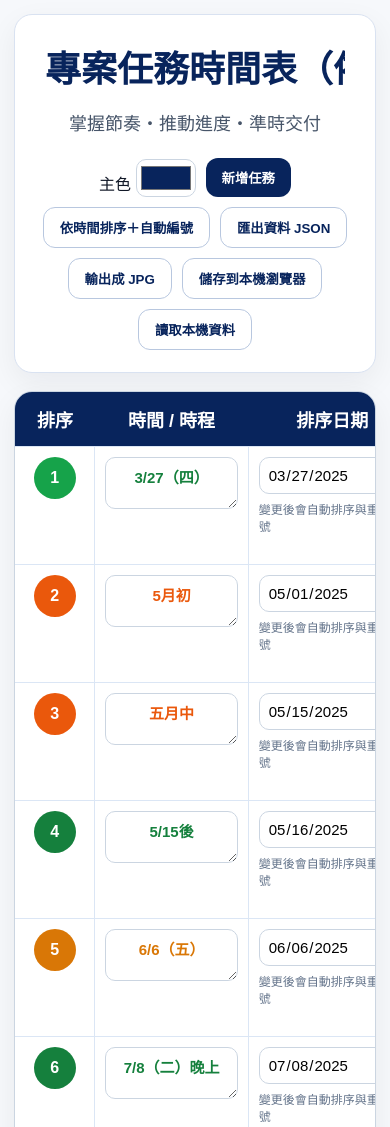
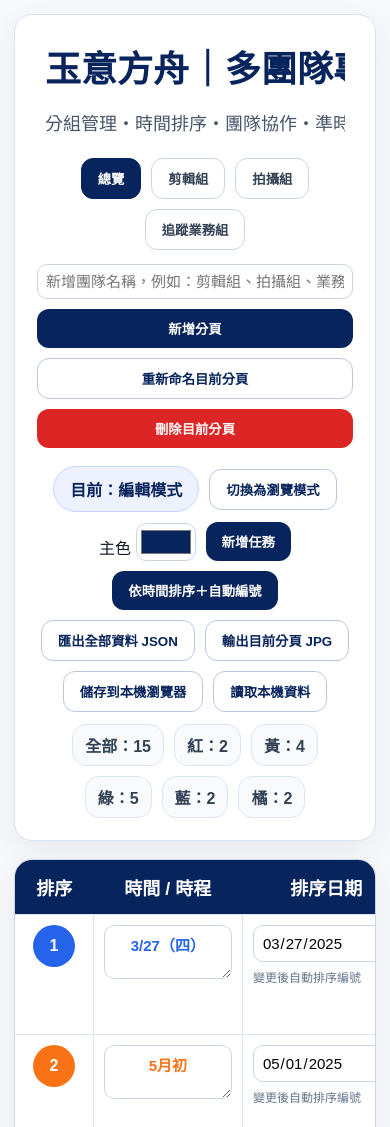
Before and after one commit to Stark910/UEARKWORK1, a plain HTML site: page index.html in a window 390 px wide. Shown: the top 1127 px of the page. Drawn offline with nearby package versions, Linux system fonts and the light colour scheme.

Commit message:
Add files via upload

```diff
--- a/index.html
+++ b/index.html
@@ -3,7 +3,7 @@
 <head>
   <meta charset="UTF-8" />
   <meta name="viewport" content="width=device-width, initial-scale=1.0" />
-  <title>專案任務時間表</title>
+  <title>玉意方舟｜多團隊專案任務時間表</title>
   <script src="https://cdn.jsdelivr.net/npm/html2canvas@1.4.1/dist/html2canvas.min.js"></script>
   <style>
     :root { --main:#08245c; }
@@ -11,40 +11,82 @@
     .wrap { max-width:1680px; margin:0 auto; padding:28px; }
     .panel { background:#fff; border:1px solid #d9e2f1; border-radius:18px; padding:22px; box-shadow:0 10px 30px rgba(15,23,42,.06); margin-bottom:18px; }
     .subtitle { text-align:center; color:#475569; margin-top:8px; font-size:18px; }
-    .toolbar { display:flex; flex-wrap:wrap; gap:10px; justify-content:center; margin-top:18px; align-items:center; }
+    .toolbar,.tabs { display:flex; flex-wrap:wrap; gap:10px; justify-content:center; margin-top:18px; align-items:center; }
     button { border:0; background:var(--main); color:#fff; padding:10px 16px; border-radius:12px; font-weight:700; cursor:pointer; }
     button.secondary { background:#fff; color:var(--main); border:1px solid #b8c7df; }
+    button.danger { background:#dc2626; }
+    button.tab { background:#fff; color:#334155; border:1px solid #cbd5e1; }
+    button.tab.active { background:var(--main); color:#fff; border-color:var(--main); }
     input, textarea, select { font-family:inherit; font-size:15px; border:1px solid #cbd5e1; border-radius:10px; padding:8px; width:100%; box-sizing:border-box; background:white; }
     textarea { min-height:48px; resize:vertical; }
     .table-wrap { overflow-x:auto; background:#fff; border:1px solid #cbd5e1; border-radius:18px; box-shadow:0 10px 30px rgba(15,23,42,.06); }
-    table { width:100%; min-width:1500px; border-collapse:collapse; }
+    table { width:100%; min-width:1380px; border-collapse:collapse; }
     th { background:var(--main); color:white; padding:14px 10px; font-size:18px; white-space:nowrap; }
     td { border-top:1px solid #dbe6f5; border-right:1px solid #dbe6f5; padding:10px; vertical-align:top; }
     td:last-child, th:last-child { border-right:0; }
     .num { width:42px; height:42px; border-radius:50%; color:white; display:flex; align-items:center; justify-content:center; font-weight:900; margin:auto; }
     .status { font-weight:800; text-align:center; }
     .mini { font-size:12px; color:#64748b; margin-top:6px; }
-    .color-grid { display:grid; grid-template-columns:1fr 1fr; gap:7px; }
-    .color-chip { display:flex; align-items:center; gap:5px; font-size:12px; color:#475569; }
-    .color-chip input { width:34px; height:28px; padding:1px; border-radius:7px; }
-    .export-hide { transition:.1s; }
-    @media(max-width:900px){ .wrap{padding:14px} }
+    .color-select { font-weight:800; text-align:center; }
+    .team-tools { display:grid; grid-template-columns:1fr 1fr auto auto; gap:10px; align-items:center; margin-top:14px; }
+    .stats { display:flex; flex-wrap:wrap; gap:10px; justify-content:center; margin-top:12px; }
+    .stat { background:#f8fafc; border:1px solid #dbe6f5; border-radius:14px; padding:8px 12px; font-weight:800; color:#334155; }
+
+    body.view-mode .edit-only { display:none !important; }
+    body.view-mode input,
+    body.view-mode textarea,
+    body.view-mode select {
+      border-color: transparent !important;
+      background: transparent !important;
+      pointer-events: none;
+      resize: none;
+      box-shadow: none !important;
+    }
+    body.view-mode .table-wrap { box-shadow:0 10px 30px rgba(15,23,42,.08); }
+    body.view-mode .panel { box-shadow:0 10px 30px rgba(15,23,42,.08); }
+    body.view-mode textarea { overflow:hidden; }
+    .mode-badge {
+      display:inline-flex;
+      align-items:center;
+      justify-content:center;
+      padding:10px 16px;
+      border-radius:999px;
+      font-weight:900;
+      background:#eef2ff;
+      color:var(--main);
+      border:1px solid #c7d2fe;
+    }
+    @media(max-width:900px){ .wrap{padding:14px}.team-tools{grid-template-columns:1fr} }
+
   </style>
 </head>
 <body>
 <div class="wrap" id="captureArea">
   <div class="panel">
-    <input id="title" value="專案任務時間表（依時間順序排序）" style="font-size:36px;font-weight:900;text-align:center;color:var(--main);border:0;">
-    <input id="subtitle" value="掌握節奏・推動進度・準時交付" class="subtitle" style="border:0;">
-    <div class="toolbar export-hide">
-      <label>主色 <input type="color" id="themeColor" value="#08245c" style="width:60px;height:38px;padding:2px;"></label>
-      <button onclick="addRow()">新增任務</button>
-      <button onclick="sortRows()" class="secondary">依時間排序＋自動編號</button>
-      <button onclick="exportJSON()" class="secondary">匯出資料 JSON</button>
-      <button onclick="exportJPG()" class="secondary">輸出成 JPG</button>
-      <button onclick="saveLocal()" class="secondary">儲存到本機瀏覽器</button>
-      <button onclick="loadLocal()" class="secondary">讀取本機資料</button>
+    <input id="title" value="玉意方舟｜多團隊專案任務時間表" style="font-size:36px;font-weight:900;text-align:center;color:var(--main);border:0;">
+    <input id="subtitle" value="分組管理・時間排序・團隊協作・準時交付" class="subtitle" style="border:0;">
+
+    <div class="tabs" id="teamTabs"></div>
+
+    <div class="team-tools edit-only">
+      <input id="newTeamName" placeholder="新增團隊名稱，例如：剪輯組、拍攝組、業務組">
+      <button onclick="addTeam()">新增分頁</button>
+      <button onclick="renameTeam()" class="secondary">重新命名目前分頁</button>
+      <button onclick="deleteTeam()" class="danger">刪除目前分頁</button>
     </div>
+
+    <div class="toolbar">
+      <span id="modeBadge" class="mode-badge">目前：編輯模式</span>
+      <button onclick="toggleMode()" class="secondary" id="modeToggle">切換為瀏覽模式</button>
+      <label class="edit-only">主色 <input type="color" id="themeColor" value="#08245c" style="width:60px;height:38px;padding:2px;"></label>
+      <button onclick="addRow()" class="edit-only">新增任務</button>
+      <button onclick="sortRows()" class="edit-only">依時間排序＋自動編號</button>
+      <button onclick="exportJSON()" class="secondary edit-only">匯出全部資料 JSON</button>
+      <button onclick="exportJPG()" class="secondary">輸出目前分頁 JPG</button>
+      <button onclick="saveLocal()" class="secondary edit-only">儲存到本機瀏覽器</button>
+      <button onclick="loadLocal()" class="secondary edit-only">讀取本機資料</button>
+    </div>
+    <div class="stats" id="stats"></div>
   </div>
 
   <div class="table-wrap">
@@ -58,111 +100,160 @@
           <th style="width:130px;">狀態</th>
           <th style="width:300px;">重點備註 / 說明</th>
           <th style="width:220px;">追蹤提醒</th>
-          <th style="width:190px;">每格顏色設定</th>
-          <th style="width:90px;" class="export-hide">操作</th>
+          <th style="width:120px;">顏色</th>
+          <th style="width:90px;" class="edit-only export-hide">操作</th>
         </tr>
       </thead>
       <tbody id="tbody"></tbody>
     </table>
   </div>
 
-  <div class="panel" id="customNotesPanel">
-    <h2 style="margin:0 0 10px;color:var(--main);font-size:24px;">整體備註</h2>
-    <textarea id="customNotes" placeholder="可自行輸入整體備註、今日重點、收款提醒、會議紀錄、待追蹤事項……" style="min-height:150px;line-height:1.8;font-size:16px;"></textarea>
+  <div class="panel">
+    <h2 id="notesTitle" style="margin:0 0 10px;color:var(--main);font-size:24px;">整體備註</h2>
+    <textarea id="customNotes" oninput="updateNotes(this.value)" placeholder="可自行輸入此團隊的整體備註、今日重點、收款提醒、會議紀錄、待追蹤事項……" style="min-height:150px;line-height:1.8;font-size:16px;"></textarea>
   </div>
 </div>
 
 <script>
-let rows = [
- {date:"3/27（四）", sortDate:"2025-03-27", project:"ESG課程拍攝剪輯", detail:"優先剪出第一支", status:"進行中", note:"已拍攝，剪輯中；優先完成第一支影片", follow:"提醒剪輯人員", rowColor:"#16a34a", dateColor:"#15803d", projectColor:"#111827", detailColor:"#1d4ed8", statusColor:"#16a34a", noteColor:"#111827", followColor:"#15803d"},
- {date:"5月初", sortDate:"2025-05-01", project:"黃金澄個人IP短影片打造", detail:"提供腳本與拍攝方向企劃，協助提醒剪輯人員", status:"規劃中", note:"5月初提供企劃內容", follow:"提醒剪輯人員", rowColor:"#ea580c", dateColor:"#ea580c", projectColor:"#111827", detailColor:"#1d4ed8", statusColor:"#ea580c", noteColor:"#111827", followColor:"#ea580c"},
- {date:"五月中", sortDate:"2025-05-15", project:"黃金澄個人IP短影片拍攝", detail:"依企劃內容執行拍攝", status:"規劃中", note:"5月中進行拍攝", follow:"提醒剪輯人員", rowColor:"#ea580c", dateColor:"#ea580c", projectColor:"#111827", detailColor:"#1d4ed8", statusColor:"#ea580c", noteColor:"#111827", followColor:"#ea580c"},
- {date:"5/15後", sortDate:"2025-05-16", project:"鍍膜產品影片拍攝", detail:"產品狀況延期", status:"延期中", note:"依產品狀況調整拍攝時間", follow:"持續追蹤產品狀況", rowColor:"#15803d", dateColor:"#15803d", projectColor:"#111827", detailColor:"#1d4ed8", statusColor:"#15803d", noteColor:"#111827", followColor:"#15803d"},
- {date:"6/6（五）", sortDate:"2025-06-06", project:"產品記者發表會", detail:"待定", status:"待定", note:"時間待確認", follow:"持續追蹤", rowColor:"#d97706", dateColor:"#d97706", projectColor:"#111827", detailColor:"#1d4ed8", statusColor:"#d97706", noteColor:"#111827", followColor:"#d97706"},
- {date:"7/8（二）晚上", sortDate:"2025-07-08", project:"大直典華 / 北投社就職典禮拍攝", detail:"一樣出錄影", status:"已排程", note:"包含錄影作業", follow:"行程前再次確認", rowColor:"#15803d", dateColor:"#15803d", projectColor:"#111827", detailColor:"#1d4ed8", statusColor:"#15803d", noteColor:"#111827", followColor:"#15803d"},
- {date:"8/24（日）台中", sortDate:"2025-08-24", project:"蘋果地圖大師形象照", detail:"台中場", status:"已排程", note:"台中場", follow:"行程前再次確認", rowColor:"#7e22ce", dateColor:"#7e22ce", projectColor:"#111827", detailColor:"#1d4ed8", statusColor:"#15803d", noteColor:"#111827", followColor:"#15803d"},
- {date:"8/26（二）台北", sortDate:"2025-08-26", project:"蘋果地圖大師形象照", detail:"台北場", status:"已排程", note:"台北場", follow:"行程前再次確認", rowColor:"#7e22ce", dateColor:"#7e22ce", projectColor:"#111827", detailColor:"#1d4ed8", statusColor:"#15803d", noteColor:"#111827", followColor:"#15803d"},
- {date:"12/1（一）台中", sortDate:"2025-12-01", project:"蘋果地圖大師形象照", detail:"台中場", status:"已排程", note:"台中場", follow:"行程前再次確認", rowColor:"#7e22ce", dateColor:"#7e22ce", projectColor:"#111827", detailColor:"#1d4ed8", statusColor:"#15803d", noteColor:"#111827", followColor:"#15803d"},
- {date:"12/4（四）台北", sortDate:"2025-12-04", project:"蘋果地圖大師形象照", detail:"台北場", status:"已排程", note:"台北場", follow:"行程前再次確認", rowColor:"#7e22ce", dateColor:"#7e22ce", projectColor:"#111827", detailColor:"#1d4ed8", statusColor:"#15803d", noteColor:"#111827", followColor:"#15803d"},
- {date:"彈性 / 待確認", sortDate:"2025-12-31", project:"淡江短片剪輯 / 小鳳姐25週年拍攝", detail:"待定", status:"待定", note:"討論中，時間待確認", follow:"持續追蹤", rowColor:"#1d4ed8", dateColor:"#1d4ed8", projectColor:"#111827", detailColor:"#1d4ed8", statusColor:"#1d4ed8", noteColor:"#111827", followColor:"#1d4ed8"},
- {date:"待 CP 確認", sortDate:"2025-12-31", project:"Dreamer 開箱房屋影片拍攝", detail:"待 CP 確認要拍攝的作品", status:"待確認", note:"等待 CP 提供拍攝作品，再安排拍攝時間", follow:"追蹤 CP 確認", rowColor:"#1d4ed8", dateColor:"#1d4ed8", projectColor:"#111827", detailColor:"#1d4ed8", statusColor:"#1d4ed8", noteColor:"#111827", followColor:"#1d4ed8"},
- {date:"時間彈性安排", sortDate:"2025-12-31", project:"Osca 女兒全家福拍攝追蹤", detail:"持續追蹤安排拍攝", status:"追蹤中", note:"持續追蹤安排拍攝", follow:"持續追蹤", rowColor:"#1d4ed8", dateColor:"#1d4ed8", projectColor:"#111827", detailColor:"#1d4ed8", statusColor:"#1d4ed8", noteColor:"#111827", followColor:"#1d4ed8"},
- {date:"待剪輯完成", sortDate:"2025-12-31", project:"蘇總剪輯共需出 4 支", detail:"詳細規格參考討論內容", status:"進行中", note:"共需出 4 支影片，依討論內容執行", follow:"提醒剪輯人員", rowColor:"#1d4ed8", dateColor:"#1d4ed8", projectColor:"#111827", detailColor:"#1d4ed8", statusColor:"#1d4ed8", noteColor:"#111827", followColor:"#1d4ed8"},
- {date:"長期追蹤中", sortDate:"2025-12-31", project:"崔小姐", detail:"結尾調整，記得追蹤 / 依舊沒回覆", status:"追蹤中", note:"持續追蹤，等待回覆", follow:"持續追蹤", rowColor:"#dc2626", dateColor:"#dc2626", projectColor:"#111827", detailColor:"#1d4ed8", statusColor:"#dc2626", noteColor:"#111827", followColor:"#dc2626"}
+const palette = {
+  "藍":"#2563eb",
+  "紅":"#dc2626",
+  "綠":"#16a34a",
+  "黃":"#eab308",
+  "橘":"#f97316"
+};
+
+const statusOptions = ["進行中","規劃中","延期中","待定","已排程","待確認","追蹤中","已完成"];
+
+function baseRows(){
+ return [
+  {date:"3/27（四）", sortDate:"2025-03-27", project:"ESG課程拍攝剪輯", detail:"優先剪出第一支", status:"進行中", note:"已拍攝，剪輯中；優先完成第一支影片", follow:"提醒剪輯人員", color:"#2563eb"},
+  {date:"5月初", sortDate:"2025-05-01", project:"黃金澄個人IP短影片打造", detail:"提供腳本與拍攝方向企劃，協助提醒剪輯人員", status:"規劃中", note:"5月初提供企劃內容", follow:"提醒剪輯人員", color:"#f97316"},
+  {date:"五月中", sortDate:"2025-05-15", project:"黃金澄個人IP短影片拍攝", detail:"依企劃內容執行拍攝", status:"規劃中", note:"5月中進行拍攝", follow:"提醒剪輯人員", color:"#f97316"},
+  {date:"5/15後", sortDate:"2025-05-16", project:"鍍膜產品影片拍攝", detail:"產品狀況延期", status:"延期中", note:"依產品狀況調整拍攝時間", follow:"持續追蹤產品狀況", color:"#eab308"},
+  {date:"6/6（五）", sortDate:"2025-06-06", project:"產品記者發表會", detail:"待定", status:"待定", note:"時間待確認", follow:"持續追蹤", color:"#eab308"},
+  {date:"7/8（二）晚上", sortDate:"2025-07-08", project:"大直典華 / 北投社就職典禮拍攝", detail:"一樣出錄影", status:"已排程", note:"包含錄影作業", follow:"行程前再次確認", color:"#16a34a"},
+  {date:"8/24（日）台中", sortDate:"2025-08-24", project:"蘋果地圖大師形象照", detail:"台中場", status:"已排程", note:"台中場", follow:"行程前再次確認", color:"#16a34a"},
+  {date:"8/26（二）台北", sortDate:"2025-08-26", project:"蘋果地圖大師形象照", detail:"台北場", status:"已排程", note:"台北場", follow:"行程前再次確認", color:"#16a34a"},
+  {date:"12/1（一）台中", sortDate:"2025-12-01", project:"蘋果地圖大師形象照", detail:"台中場", status:"已排程", note:"台中場", follow:"行程前再次確認", color:"#16a34a"},
+  {date:"12/4（四）台北", sortDate:"2025-12-04", project:"蘋果地圖大師形象照", detail:"台北場", status:"已排程", note:"台北場", follow:"行程前再次確認", color:"#16a34a"},
+  {date:"彈性 / 待確認", sortDate:"2025-12-31", project:"淡江短片剪輯 / 小鳳姐25週年拍攝", detail:"待定", status:"待定", note:"討論中，時間待確認", follow:"持續追蹤", color:"#eab308"},
+  {date:"待 CP 確認", sortDate:"2025-12-31", project:"Dreamer 開箱房屋影片拍攝", detail:"待 CP 確認要拍攝的作品", status:"待確認", note:"等待 CP 提供拍攝作品，再安排拍攝時間", follow:"追蹤 CP 確認", color:"#eab308"},
+  {date:"時間彈性安排", sortDate:"2025-12-31", project:"Osca 女兒全家福拍攝追蹤", detail:"持續追蹤安排拍攝", status:"追蹤中", note:"持續追蹤安排拍攝", follow:"持續追蹤", color:"#dc2626"},
+  {date:"待剪輯完成", sortDate:"2025-12-31", project:"蘇總剪輯共需出 4 支", detail:"詳細規格參考討論內容", status:"進行中", note:"共需出 4 支影片，依討論內容執行", follow:"提醒剪輯人員", color:"#2563eb"},
+  {date:"長期追蹤中", sortDate:"2025-12-31", project:"崔小姐", detail:"結尾調整，記得追蹤 / 依舊沒回覆", status:"追蹤中", note:"持續追蹤，等待回覆", follow:"持續追蹤", color:"#dc2626"}
+ ];
+}
+
+let teams = [
+  { name:"總覽", notes:"", rows:baseRows() },
+  { name:"剪輯組", notes:"剪輯任務優先看 ESG、蘇總4支、黃金澄IP。", rows:baseRows().filter(r => r.project.includes("剪輯") || r.project.includes("ESG") || r.project.includes("蘇總") || r.project.includes("黃金澄")) },
+  { name:"拍攝組", notes:"拍攝組請優先確認已排程活動與場地資訊。", rows:baseRows().filter(r => r.project.includes("拍攝") || r.project.includes("形象照") || r.project.includes("典禮") || r.project.includes("發表會")) },
+  { name:"追蹤業務組", notes:"重點追蹤外部回覆、待確認、延期與卡關案件。", rows:baseRows().filter(r => r.status.includes("待") || r.status.includes("追蹤") || r.status.includes("延期")) }
 ];
 
-const statuses = ["進行中","規劃中","延期中","待定","已排程","待確認","追蹤中","已完成"];
+let activeTeam = 0;
+let isEditMode = true;
 
-function ensureColors(r){
-  r.rowColor = r.rowColor || r.color || "#1d4ed8";
-  r.dateColor = r.dateColor || r.rowColor;
-  r.projectColor = r.projectColor || "#111827";
-  r.detailColor = r.detailColor || "#1d4ed8";
-  r.statusColor = r.statusColor || r.rowColor;
-  r.noteColor = r.noteColor || "#111827";
-  r.followColor = r.followColor || r.rowColor;
-  return r;
+function current(){ return teams[activeTeam]; }
+
+function toggleMode(){
+  isEditMode = !isEditMode;
+  document.body.classList.toggle("view-mode", !isEditMode);
+  document.getElementById("modeBadge").textContent = isEditMode ? "目前：編輯模式" : "目前：瀏覽模式";
+  document.getElementById("modeToggle").textContent = isEditMode ? "切換為瀏覽模式" : "切換為編輯模式";
+  autoResizeTextareas();
+}
+
+function autoResizeTextareas(){
+  document.querySelectorAll("textarea").forEach(t => {
+    t.style.height = "auto";
+    t.style.height = (t.scrollHeight + 4) + "px";
+  });
+}
+
+function renderTabs(){
+  const box = document.getElementById("teamTabs");
+  box.innerHTML = "";
+  teams.forEach((t,i)=>{
+    const btn = document.createElement("button");
+    btn.className = "tab" + (i === activeTeam ? " active" : "");
+    btn.textContent = t.name;
+    btn.onclick = () => { activeTeam = i; render(); };
+    box.appendChild(btn);
+  });
+}
+
+function renderStats(){
+  const rows = current().rows;
+  const stats = {
+    全部: rows.length,
+    紅: rows.filter(r=>r.color==="#dc2626").length,
+    黃: rows.filter(r=>r.color==="#eab308").length,
+    綠: rows.filter(r=>r.color==="#16a34a").length,
+    藍: rows.filter(r=>r.color==="#2563eb").length,
+    橘: rows.filter(r=>r.color==="#f97316").length,
+  };
+  document.getElementById("stats").innerHTML =
+    Object.entries(stats).map(([k,v])=>`<div class="stat">${k}：${v}</div>`).join("");
 }
 
 function sortRows(){
-  rows.sort((a,b)=>(a.sortDate||"9999-12-31").localeCompare(b.sortDate||"9999-12-31"));
+  current().rows.sort((a,b)=>(a.sortDate||"9999-12-31").localeCompare(b.sortDate||"9999-12-31"));
   render();
 }
 
+function sortRowsSilently(){
+  current().rows.sort((a,b)=>(a.sortDate||"9999-12-31").localeCompare(b.sortDate||"9999-12-31"));
+}
+
 function render(){
-  rows.forEach(ensureColors);
+  renderTabs();
   sortRowsSilently();
   const tbody = document.getElementById("tbody");
   tbody.innerHTML = "";
-  rows.forEach((r,i)=>{
+  current().rows.forEach((r,i)=>{
+    r.color = r.color || "#2563eb";
     const tr = document.createElement("tr");
     tr.innerHTML = `
-      <td><div class="num" style="background:${r.rowColor}">${i+1}</div></td>
-      <td><textarea onchange="update(${i},'date',this.value)" style="color:${r.dateColor};font-weight:800;text-align:center">${r.date}</textarea></td>
-      <td><input type="date" value="${r.sortDate}" onchange="update(${i},'sortDate',this.value)"><div class="mini">變更後會自動排序與重新編號</div></td>
+      <td><div class="num" style="background:${r.color}">${i+1}</div></td>
+      <td><textarea onchange="updateRow(${i},'date',this.value)" style="color:${r.color};font-weight:800;text-align:center">${r.date}</textarea></td>
+      <td><input type="date" value="${r.sortDate}" onchange="updateRow(${i},'sortDate',this.value)"><div class="mini">變更後自動排序編號</div></td>
       <td>
-        <input value="${escapeHtml(r.project)}" onchange="update(${i},'project',this.value)" style="font-weight:800;color:${r.projectColor}">
-        <textarea onchange="update(${i},'detail',this.value)" style="margin-top:6px;color:${r.detailColor}">${r.detail}</textarea>
+        <input value="${escapeHtml(r.project)}" onchange="updateRow(${i},'project',this.value)" style="font-weight:800">
+        <textarea onchange="updateRow(${i},'detail',this.value)" style="margin-top:6px;color:#1d4ed8">${r.detail}</textarea>
       </td>
-      <td><select class="status" onchange="update(${i},'status',this.value)" style="color:${r.statusColor};border-color:${r.statusColor}">${statuses.map(s=>`<option ${s===r.status?'selected':''}>${s}</option>`).join("")}</select></td>
-      <td><textarea onchange="update(${i},'note',this.value)" style="color:${r.noteColor}">${r.note}</textarea></td>
-      <td><textarea onchange="update(${i},'follow',this.value)" style="color:${r.followColor};font-weight:800">${r.follow}</textarea></td>
+      <td><select class="status" onchange="updateRow(${i},'status',this.value)" style="color:${r.color};border-color:${r.color}">${statusOptions.map(s=>`<option ${s===r.status?'selected':''}>${s}</option>`).join("")}</select></td>
+      <td><textarea onchange="updateRow(${i},'note',this.value)">${r.note}</textarea></td>
+      <td><textarea onchange="updateRow(${i},'follow',this.value)" style="color:${r.color};font-weight:800">${r.follow}</textarea></td>
       <td>
-
-<select onchange="update(${i},'rowColor',this.value)">
-<option value="#2563eb">藍</option>
-<option value="#dc2626">紅</option>
-<option value="#16a34a">綠</option>
-<option value="#eab308">黃</option>
-<option value="#f97316">橘</option>
-</select>
-
+        <select class="color-select" onchange="updateRow(${i},'color',this.value)" style="color:${r.color};border-color:${r.color}">
+          ${Object.entries(palette).map(([name,val])=>`<option value="${val}" ${val===r.color?'selected':''}>${name}</option>`).join("")}
+        </select>
       </td>
-      <td class="export-hide"><button onclick="deleteRow(${i})" style="background:#dc2626">刪除</button></td>
+      <td class="edit-only export-hide"><button onclick="deleteRow(${i})" class="danger">刪除</button></td>
     `;
     tbody.appendChild(tr);
   });
-}
-
-function colorInput(i,key,label){
-  return `<label class="color-chip">${label}<input type="color" value="${rows[i][key]}" onchange="update(${i},'${key}',this.value)"></label>`;
-}
-
-function sortRowsSilently(){
-  rows.sort((a,b)=>(a.sortDate||"9999-12-31").localeCompare(b.sortDate||"9999-12-31"));
+  document.getElementById("notesTitle").textContent = current().name + "｜整體備註";
+  document.getElementById("customNotes").value = current().notes || "";
+  renderStats();
+  setTimeout(autoResizeTextareas, 0);
 }
 
 function escapeHtml(str){
   return String(str).replace(/[&<>"']/g, s => ({'&':'&amp;','<':'&lt;','>':'&gt;','"':'&quot;',"'":'&#039;'}[s]));
 }
 
-function update(i,k,v){
-  rows[i][k]=v;
+function updateRow(i,k,v){
+  current().rows[i][k]=v;
   render();
 }
 
+function updateNotes(v){ current().notes = v; }
+
 function addRow(){
-  rows.push({
+  current().rows.push({
     date:"新時間",
     sortDate:"2025-12-31",
     project:"新專案",
@@ -170,59 +261,92 @@ function addRow(){
     status:"待確認",
     note:"請輸入備註",
     follow:"請輸入提醒",
-    rowColor:"#1d4ed8",
-    dateColor:"#1d4ed8",
-    projectColor:"#111827",
-    detailColor:"#1d4ed8",
-    statusColor:"#1d4ed8",
-    noteColor:"#111827",
-    followColor:"#1d4ed8"
+    color:"#2563eb"
   });
   render();
 }
 
-function deleteRow(i){ rows.splice(i,1); render(); }
+function deleteRow(i){ current().rows.splice(i,1); render(); }
+
+function addTeam(){
+  const name = document.getElementById("newTeamName").value.trim();
+  if(!name){ alert("請先輸入團隊名稱"); return; }
+  teams.push({ name, notes:"", rows:[] });
+  activeTeam = teams.length - 1;
+  document.getElementById("newTeamName").value = "";
+  render();
+}
+
+function renameTeam(){
+  const name = prompt("請輸入新的分頁名稱", current().name);
+  if(name && name.trim()){ current().name = name.trim(); render(); }
+}
+
+function deleteTeam(){
+  if(teams.length <= 1){ alert("至少需要保留一個分頁"); return; }
+  if(confirm("確定刪除目前分頁？此動作無法復原。")){
+    teams.splice(activeTeam,1);
+    activeTeam = Math.max(0, activeTeam - 1);
+    render();
+  }
+}
 
 function exportJSON(){
   const data = JSON.stringify({
     title:document.getElementById("title").value,
     subtitle:document.getElementById("subtitle").value,
-    notes:document.getElementById("customNotes").value,
-    rows
+    activeTeam,
+    theme:document.getElementById("themeColor").value,
+    isEditMode,
+    teams
   }, null, 2);
   const blob = new Blob([data], {type:"application/json"});
   const a = document.createElement("a");
   a.href = URL.createObjectURL(blob);
-  a.download = "project-schedule.json";
+  a.download = "multi-team-project-schedule.json";
   a.click();
 }
 
 function saveLocal(){
-  localStorage.setItem("projectScheduleRows", JSON.stringify(rows));
-  localStorage.setItem("projectScheduleNotes", document.getElementById("customNotes").value);
-  localStorage.setItem("projectScheduleTheme", document.getElementById("themeColor").value);
+  localStorage.setItem("multiTeamProjectSchedule", JSON.stringify({
+    teams,
+    activeTeam,
+    title:document.getElementById("title").value,
+    subtitle:document.getElementById("subtitle").value,
+    theme:document.getElementById("themeColor").value,
+    isEditMode
+  }));
   alert("已儲存到本機瀏覽器");
 }
 
 function loadLocal(){
-  const data = localStorage.getItem("projectScheduleRows");
-  const notes = localStorage.getItem("projectScheduleNotes");
-  const theme = localStorage.getItem("projectScheduleTheme");
-  if(data){ rows = JSON.parse(data).map(ensureColors); render(); }
-  if(notes !== null){ document.getElementById("customNotes").value = notes; }
-  if(theme){ document.getElementById("themeColor").value = theme; document.documentElement.style.setProperty("--main", theme); }
+  const data = localStorage.getItem("multiTeamProjectSchedule");
+  if(!data){ alert("目前沒有本機儲存資料"); return; }
+  const obj = JSON.parse(data);
+  teams = obj.teams || teams;
+  activeTeam = obj.activeTeam || 0;
+  document.getElementById("title").value = obj.title || document.getElementById("title").value;
+  document.getElementById("subtitle").value = obj.subtitle || document.getElementById("subtitle").value;
+  if(obj.theme){ document.getElementById("themeColor").value = obj.theme; document.documentElement.style.setProperty("--main", obj.theme); }
+  if(typeof obj.isEditMode === "boolean"){
+    isEditMode = obj.isEditMode;
+    document.body.classList.toggle("view-mode", !isEditMode);
+    document.getElementById("modeBadge").textContent = isEditMode ? "目前：編輯模式" : "目前：瀏覽模式";
+    document.getElementById("modeToggle").textContent = isEditMode ? "切換為瀏覽模式" : "切換為編輯模式";
+  }
+  render();
 }
 
 function exportJPG(){
   sortRowsSilently();
   render();
   const target = document.getElementById("captureArea");
-  const hidden = document.querySelectorAll(".export-hide");
+  const hidden = document.querySelectorAll(".export-hide, body:not(.view-mode) .edit-only");
   hidden.forEach(el => el.style.visibility = "hidden");
   html2canvas(target, { scale: 2, backgroundColor: "#f6f8fb", useCORS: true }).then(canvas => {
     hidden.forEach(el => el.style.visibility = "visible");
     const link = document.createElement("a");
-    link.download = "project-schedule.jpg";
+    link.download = current().name + "-project-schedule.jpg";
     link.href = canvas.toDataURL("image/jpeg", 0.95);
     link.click();
   }).catch(() => {
```
